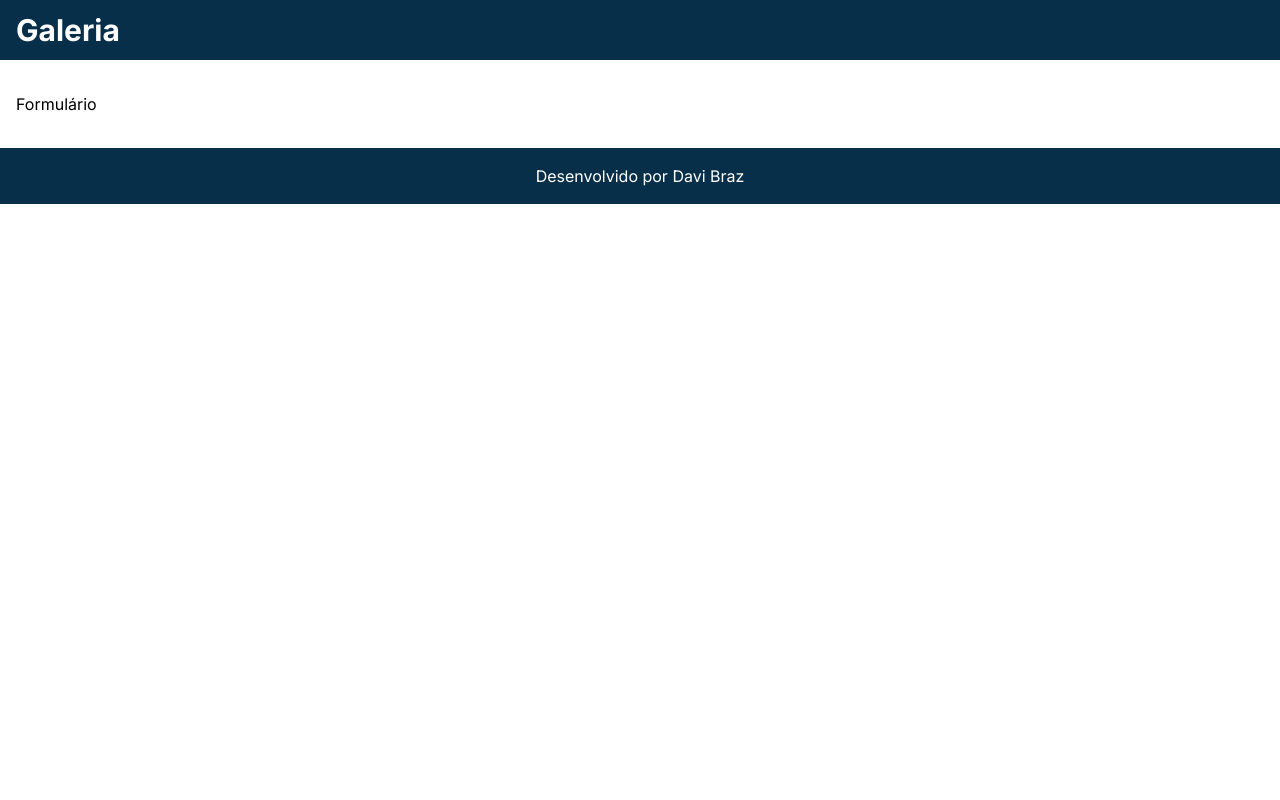
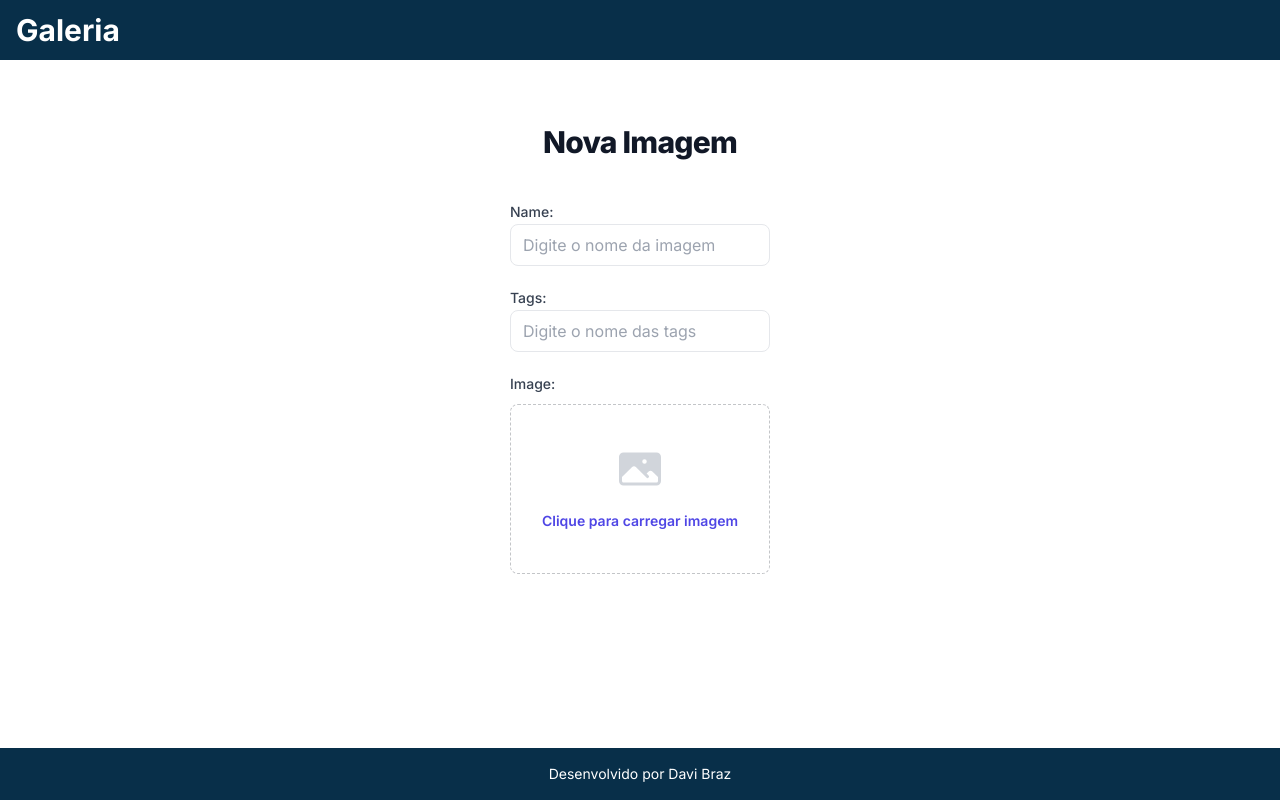
Before and after one commit to DaviBrazz/galeria-imagens-react-springboot, a Next.js app in the folder galeria/: page /formulario in a window 1280 px wide. Built offline with nearby package versions, Linux system fonts and the light colour scheme.

Commit message:
Iniciando a construção do formulário

```diff
--- a/galeria/src/app/formulario/page.tsx
+++ b/galeria/src/app/formulario/page.tsx
@@ -1,9 +1,41 @@
-import { Template } from '@/components'
+import { InputText, Template } from '@/components'
 
 export default function Home() {
   return (
     <Template>
-      <h1 className="text-black">Formulário</h1>
+      <section className='flex flex-col items-center justify-center my-5'>
+        <h5 className='mt-3 mb-10 text-3xl font-extrabold tracking-tight text-gray-900'>Nova Imagem</h5>
+        <form >
+          <div className='grid grid-cols-1'>
+            <label className='block text-sm font-medium leading-6 text-gray-700'>Name:   </label>
+            <InputText placeholder='Digite o nome da imagem' />
+          </div>
+          <div className='mt-5 grid grid-cols-1'>
+            <label className='block text-sm font-medium leading-6 text-gray-700'>Tags:   </label>
+            <InputText placeholder='Digite o nome das tags' />
+          </div>
+
+          <div className='mt-5 grid grid-cols-1'>
+            <label className='block text-sm font-medium leading-6 text-gray-700'>Image:   </label>
+            <div className='mt-2 flex justify-center rounded-lg border border-dashed border-gray-900/25 px-6 py-10'>
+              <div className='text-center'>
+                <svg className="mx-auto h-12 w-12 text-gray-300" viewBox="0 0 24 24" fill="currentColor" aria-hidden="true">
+                  <path fill-rule="evenodd" d="M1.5 6a2.25 2.25 0 012.25-2.25h16.5A2.25 2.25 0 0122.5 6v12a2.25 2.25 0 01-2.25 2.25H3.75A2.25 2.25 0 011.5 18V6zM3 16.06V18c0 .414.336.75.75.75h16.5A.75.75 0 0021 18v-1.94l-2.69-2.689a1.5 1.5 0 00-2.12 0l-.88.879.97.97a.75.75 0 11-1.06 1.06l-5.16-5.159a1.5 1.5 0 00-2.12 0L3 16.061zm10.125-7.81a1.125 1.125 0 112.25 0 1.125 1.125 0 01-2.25 0z" clip-rule="evenodd"></path>
+                </svg>
+
+                <div className='mt-4 flex text-sm leading-6 text-gray-600'>
+                  <label className='relative cursor-pointer rounded-md bg-white font-semibold text-indigo-600'>
+                    <span>Clique para carregar imagem</span>
+                    <input type='file' className='sr-only' />
+                  </label>
+                </div>
+              </div>
+            </div>
+          </div>
+
+        </form>
+
+      </section>
     </Template>
 
 
--- a/galeria/src/app/galeria/page.tsx
+++ b/galeria/src/app/galeria/page.tsx
@@ -54,9 +54,9 @@ export default function GaleriaPage() {
 
                     </select>
 
-                    <Button style='bg-blue-500  hover:bg-blue-300' label='Search' onClick={searchImages}/>
+                    <Button style='bg-blue-500  hover:bg-blue-300' label='Buscar' onClick={searchImages}/>
                     <Link href= "/formulario">
-                    <Button style='bg-yellow-500  hover:bg-yellow-300' label='Adicionar Nova'/>
+                    <Button style='bg-green-500  hover:bg-green-300' label='Adicionar Nova'/>
                     </Link>
 
 
--- a/galeria/src/components/Template.tsx
+++ b/galeria/src/components/Template.tsx
@@ -9,9 +9,9 @@ interface TemplateProps {
 
 export const Template: React.FC<TemplateProps> = ({ children, loading = false }: TemplateProps) => {
     return (
-        <>
+        <div className="flex flex-col min-h-screen">
             <Header />
-            <div className={`${loading ? 'animate-pulse' : ''} container mx-auto mt-8 px-4`}>
+            <main className={`${loading ? 'animate-pulse' : ''} flex-grow container mx-auto mt-8 px-4`}>
                 <RenderIf condition={loading}>
                     <div className="text-center">
                         <Loading />
@@ -19,10 +19,10 @@ export const Template: React.FC<TemplateProps> = ({ children, loading = false }:
                 </RenderIf>
 
                 {children}
-            </div>
+            </main>
 
             <Footer />
-        </>
+        </div>
     );
 }
 
@@ -35,7 +35,7 @@ export const RenderIf: React.FC<RenderIfProps> = ({ condition = true, children }
     if (condition) {
         return children;
     }
-    return false;
+    return null;
 }
 
 const Loading: React.FC = () => {
@@ -46,7 +46,6 @@ const Loading: React.FC = () => {
                 <path d="M93.9676 39.0409C96.393 38.4038 97.8624 35.9116 97.0079 33.5539C95.2932 28.8227 92.871 24.3692 89.8167 20.348C85.8452 15.1192 80.8826 10.7238 75.2124 7.41289C69.5422 4.10194 63.2754 1.94025 56.7698 1.05124C51.7666 0.367541 46.6976 0.446843 41.7345 1.27873C39.2613 1.69328 37.813 4.19778 38.4501 6.62326C39.0873 9.04874 41.5694 10.4717 44.0505 10.1071C47.8511 9.54855 51.7191 9.52689 55.5402 10.0491C60.8642 10.7766 65.9928 12.5457 70.6331 15.2552C75.2735 17.9648 79.3347 21.5619 82.5849 25.841C84.9175 28.9121 86.7997 32.2913 88.1811 35.8758C89.083 38.2158 91.5421 39.6781 93.9676 39.0409Z" fill="currentFill" />
             </svg>
         </div>
-
     )
 }
 
@@ -55,9 +54,8 @@ const Header: React.FC = () => {
         <header className="bg-sky-950 text-white py-3">
             <div className="container mx-auto flex justify-between items-center px-4">
                 <Link href="./galeria">
-                <h1 className="text-3xl font-bold">Galeria</h1>
+                    <h1 className="text-3xl font-bold">Galeria</h1>
                 </Link>
-
             </div>
         </header>
     );
@@ -65,8 +63,8 @@ const Header: React.FC = () => {
 
 const Footer: React.FC = () => {
     return (
-        <footer className="bg-sky-950 text-white py-4 mt-8">
-            <div className="container mx-auto text-center">
+        <footer className="bg-sky-950 text-white py-4 text-sm text-center">
+            <div className="container mx-auto">
                 Desenvolvido por Davi Braz
             </div>
         </footer>
```
